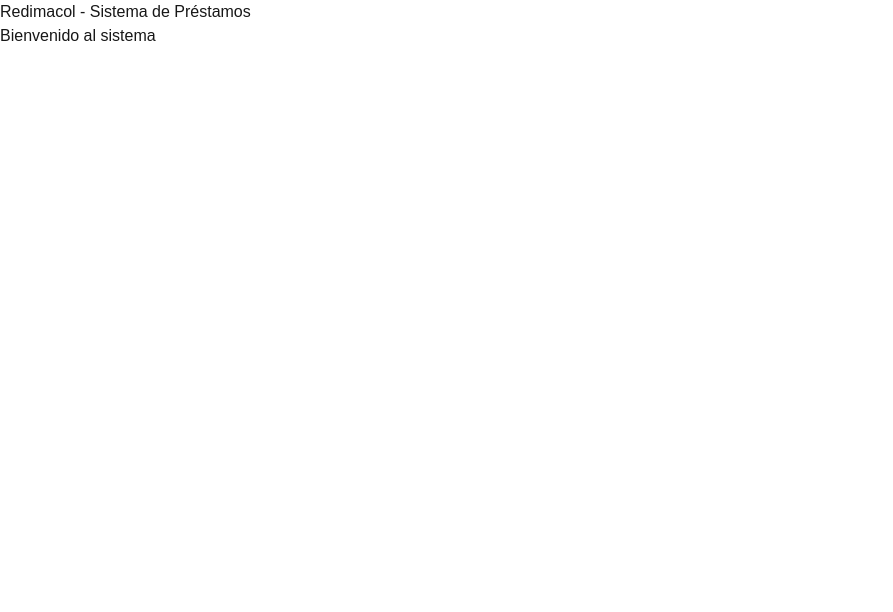
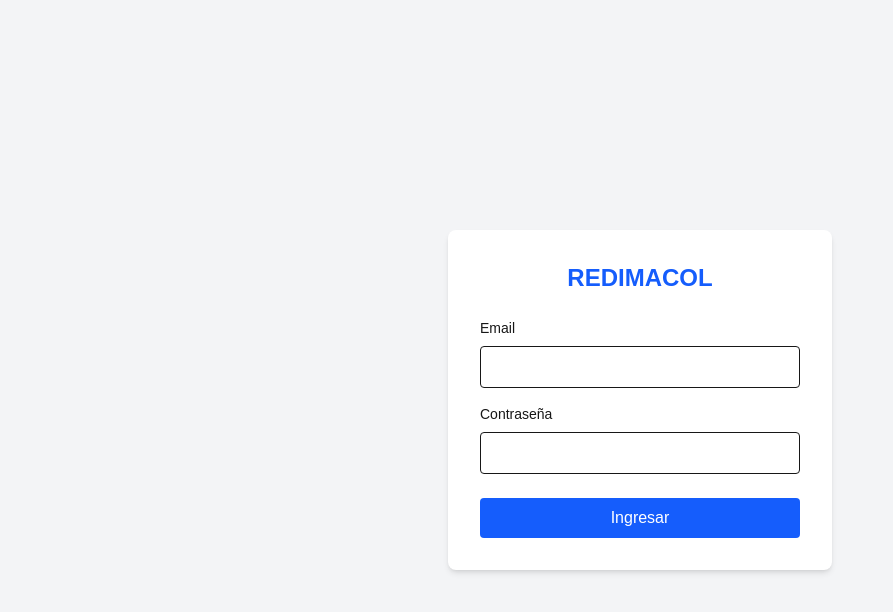
Before and after one commit to imacol/redimacol-app, a Next.js app: page / in a window 1280 px wide. Shown: the top 612 px of the page, without its empty margins (0-893 px from the left). Built offline with nearby package versions, Linux system fonts and the light colour scheme; no server answers.

Commit message:
Implement login functionality with Supabase

```diff
--- a/app/page.tsx
+++ b/app/page.tsx
@@ -1,8 +1,73 @@
-export default function Home() {
+'use client'
+
+import { useState } from 'react'
+import { useRouter } from 'next/navigation'
+import { createClient } from '@supabase/supabase-js'
+
+const supabase = createClient(
+  process.env.NEXT_PUBLIC_SUPABASE_URL!,
+  process.env.NEXT_PUBLIC_SUPABASE_ANON_KEY!
+)
+
+export default function Login() {
+  const [email, setEmail] = useState('')
+  const [password, setPassword] = useState('')
+  const [loading, setLoading] = useState(false)
+  const router = useRouter()
+
+  const handleLogin = async (e: React.FormEvent) => {
+    e.preventDefault()
+    setLoading(true)
+
+    const { data, error } = await supabase.auth.signInWithPassword({
+      email,
+      password,
+    })
+
+    if (error) {
+      alert('Error: ' + error.message)
+    } else {
+      router.push('/dashboard')
+    }
+    setLoading(false)
+  }
+
   return (
-    <main>
-      <h1>Redimacol - Sistema de Préstamos</h1>
-      <p>Bienvenido al sistema</p>
-    </main>
-  );
+    <div className="min-h-screen flex items-center justify-center bg-gray-100">
+      <div className="bg-white p-8 rounded-lg shadow-md w-96">
+        <h1 className="text-2xl font-bold mb-6 text-center text-blue-600">
+          REDIMACOL
+        </h1>
+        <form onSubmit={handleLogin}>
+          <div className="mb-4">
+            <label className="block text-sm font-medium mb-2">Email</label>
+            <input
+              type="email"
+              value={email}
+              onChange={(e) => setEmail(e.target.value)}
+              className="w-full p-2 border rounded"
+              required
+            />
+          </div>
+          <div className="mb-6">
+            <label className="block text-sm font-medium mb-2">Contraseña</label>
+            <input
+              type="password"
+              value={password}
+              onChange={(e) => setPassword(e.target.value)}
+              className="w-full p-2 border rounded"
+              required
+            />
+          </div>
+          <button
+            type="submit"
+            disabled={loading}
+            className="w-full bg-blue-600 text-white p-2 rounded hover:bg-blue-700"
+          >
+            {loading ? 'Cargando...' : 'Ingresar'}
+          </button>
+        </form>
+      </div>
+    </div>
+  )
 }
```
